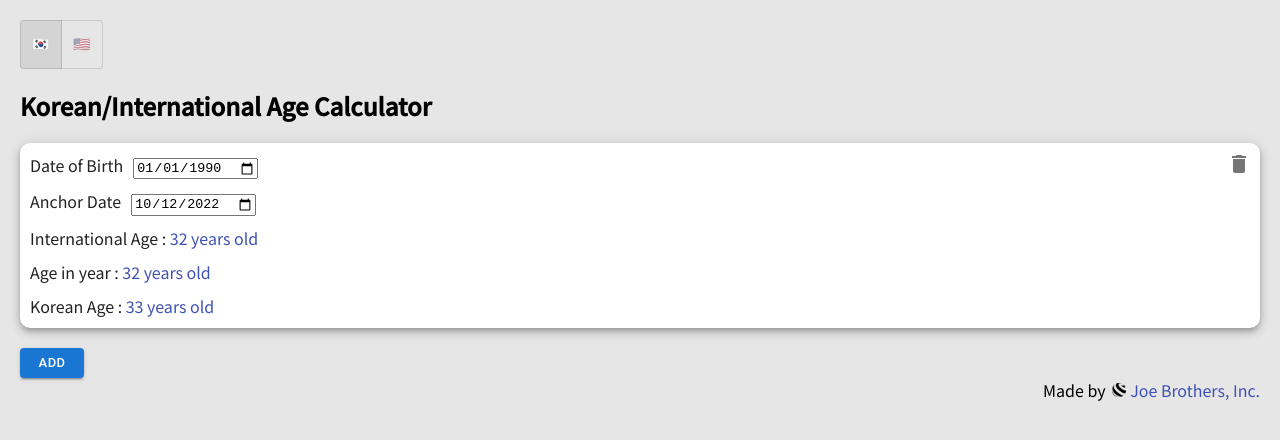
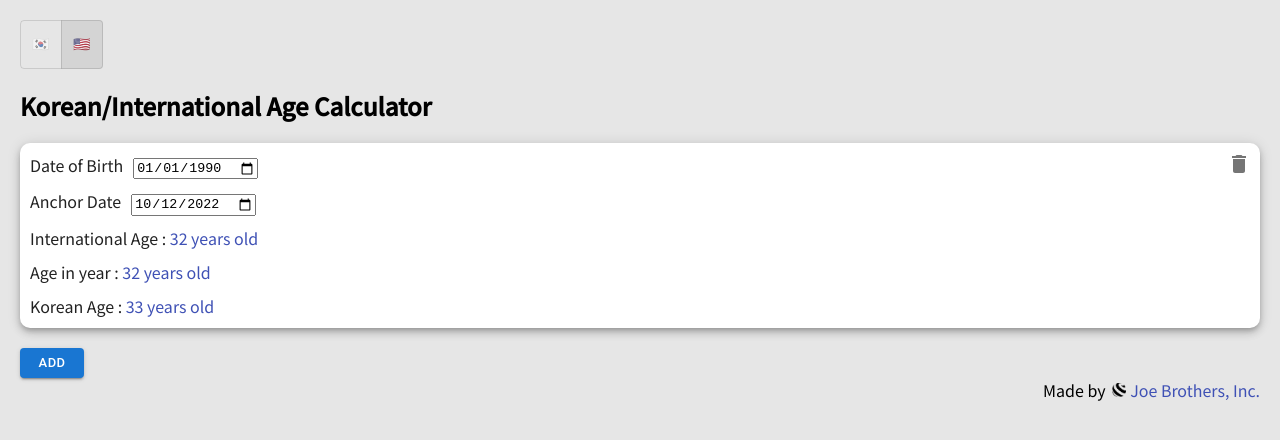
Before and after one commit to joe-brothers/age-calculator, a React (Vite) app: page / in a window 1280 px wide. Shown: the top 440 px of the page. Built offline with nearby package versions, Linux system fonts and the light colour scheme.

Commit message:
Add: browser language detector

```diff
--- a/package.json
+++ b/package.json
@@ -16,6 +16,7 @@
     "@mui/icons-material": "^5.10.9",
     "@mui/material": "^5.10.9",
     "i18next": "^21.10.0",
+    "i18next-browser-languagedetector": "^6.1.8",
     "moment": "^2.29.4",
     "react": "^18.2.0",
     "react-dom": "^18.2.0",
--- a/src/components/ToggleLanguage.tsx
+++ b/src/components/ToggleLanguage.tsx
@@ -3,27 +3,28 @@ import { ToggleButton, ToggleButtonGroup } from "@mui/material";
 import i18next from "i18next";
 
 export const ToggleLanguage = () => {
-  const [alignment, setAlignment] = React.useState("kr");
+  const [selected, setSelected] = React.useState(i18next.language);
+  console.log(i18next.language)
 
   const handleChange = (
     event: React.MouseEvent<HTMLElement>,
-    newAlignment: string
+    selected: string
   ) => {
-    setAlignment(newAlignment);
-    i18next.changeLanguage(newAlignment);
+    setSelected(selected);
+    i18next.changeLanguage(selected);
   };
 
   return (
     <ToggleButtonGroup
-      value={alignment}
+      value={selected}
       exclusive
       onChange={handleChange}
       aria-label="language"
     >
-      <ToggleButton value="kr" aria-label="korean">
+      <ToggleButton value="ko-KR" aria-label="korean">
         🇰🇷
       </ToggleButton>
-      <ToggleButton value="en" aria-label="english">
+      <ToggleButton value="en-US" aria-label="english">
         🇺🇸
       </ToggleButton>
     </ToggleButtonGroup>
--- a/src/i18n.ts
+++ b/src/i18n.ts
@@ -1,11 +1,12 @@
 import i18n from "i18next";
 import { initReactI18next } from "react-i18next";
+import LanguageDetector from "i18next-browser-languagedetector";
 
 // the translations
 // (tip move them in a JSON file and import them,
 // or even better, manage them separated from your code: https://react.i18next.com/guides/multiple-translation-files)
 const resources = {
-  en: {
+  "en-US": {
     translation: {
       title: "Korean/International Age Calculator",
       dateBirth: "Date of Birth",
@@ -17,7 +18,7 @@ const resources = {
       old: " years old",
     },
   },
-  kr: {
+  "ko-KR": {
     translation: {
       title: "만나이/연나이/세는나이 (국제나이/한국나이) 계산기",
       dateBirth: "생년월일",
@@ -33,9 +34,10 @@ const resources = {
 
 i18n
   .use(initReactI18next) // passes i18n down to react-i18next
+  .use(LanguageDetector)
   .init({
     resources,
-    lng: "en", // language to use, more information here: https://www.i18next.com/overview/configuration-options#languages-namespaces-resources
+    // lng: "kr", // language to use, more information here: https://www.i18next.com/overview/configuration-options#languages-namespaces-resources
     // you can use the i18n.changeLanguage function to change the language manually: https://www.i18next.com/overview/api#changelanguage
     // if you're using a language detector, do not define the lng option
     interpolation: {
```
Also changed, not shown: 1 other file (tests, documents, lock files or other folders).
